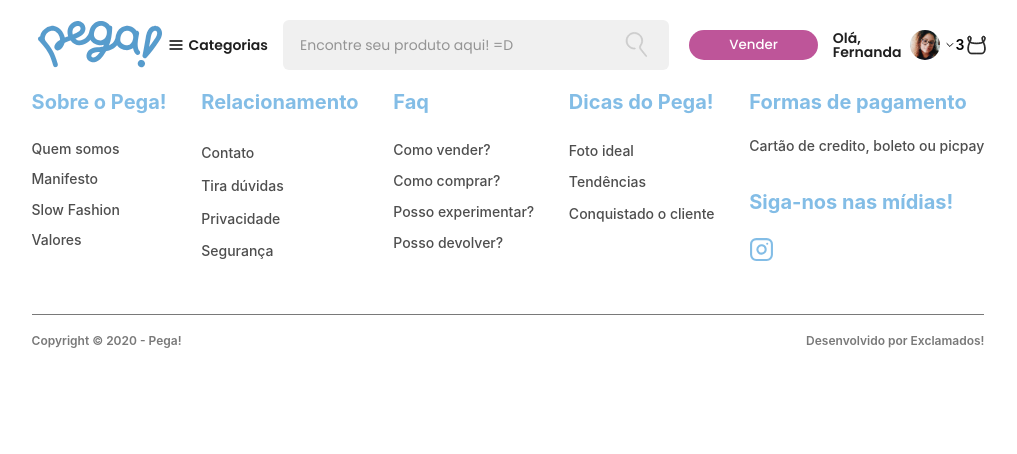
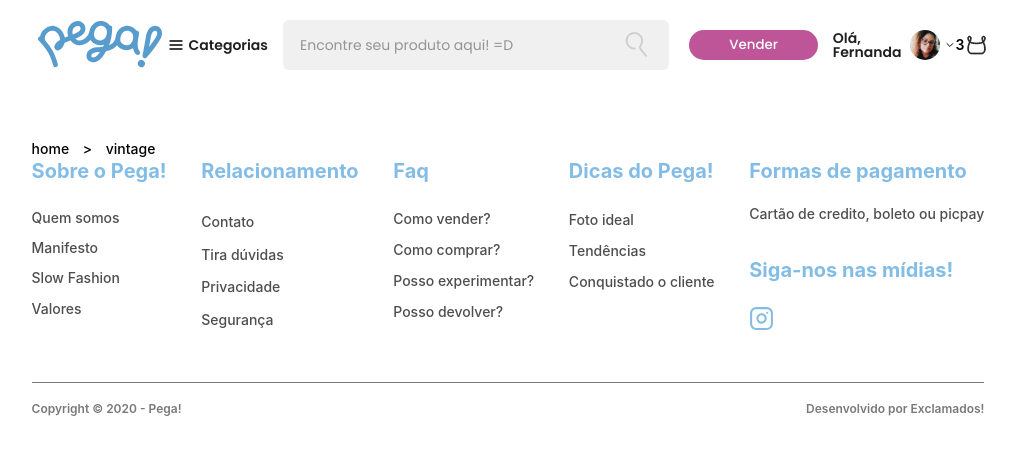
Before and after one commit to michelleromao/pega, a React (Create React App) app in the folder frontend/: page /teste in a window 1280 px wide. Shown: the top 454 px of the page, without its empty margins (132-1149 px from the left). Built offline with nearby package versions, Linux system fonts and the light colour scheme.

Commit message:
feat: add Breadcrumbs component

```diff
--- /dev/null
+++ b/frontend/src/components/Breadcrumbs/index.js
@@ -0,0 +1,24 @@
+import React from 'react';
+import { Link } from 'react-router-dom';
+import './style.css';
+
+function Breadcrumbs(props) {
+  return (
+    <>
+      <div className="breadcrumbsContainer">
+        <h5>
+          <Link to="/" className="link">
+            home
+          </Link>
+        </h5>
+        <span>&gt;</span>
+        <h5>
+          <Link to="/" className="link">
+            {props.category}
+          </Link>
+        </h5>
+      </div>
+    </>
+  );
+}
+export default Breadcrumbs;
--- /dev/null
+++ b/frontend/src/components/Breadcrumbs/style.css
@@ -0,0 +1,17 @@
+.breadcrumbsContainer {
+  display: flex;
+  flex-flow: row;
+  margin-top: 5%;
+  width: 13%;
+  justify-content: space-between;
+  font-style: normal;
+  font-weight: 500;
+  font-size: 14px;
+  line-height: 21px;
+  color: #000000;
+}
+
+.breadcrumbsContainer .link {
+  text-decoration: none;
+  color: #000000;
+}
--- a/frontend/src/pages/TestPage/index.js
+++ b/frontend/src/pages/TestPage/index.js
@@ -1,6 +1,11 @@
 import React from 'react';
+import Breadcrumbs from '../../components/Breadcrumbs';
 
 function TestPage(props) {
-  return <></>;
+  return (
+    <>
+      <Breadcrumbs category="vintage" />
+    </>
+  );
 }
 export default TestPage;
```
